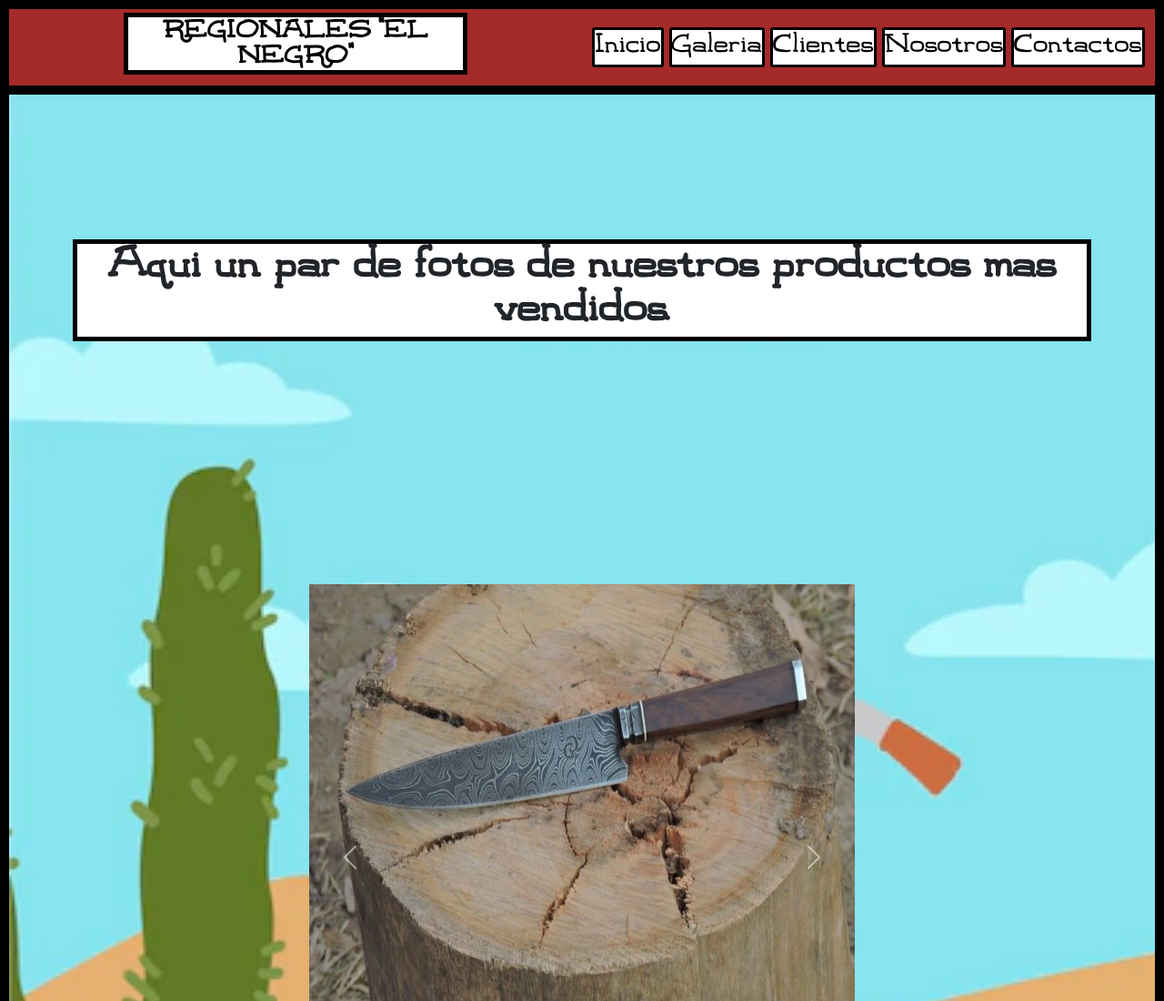
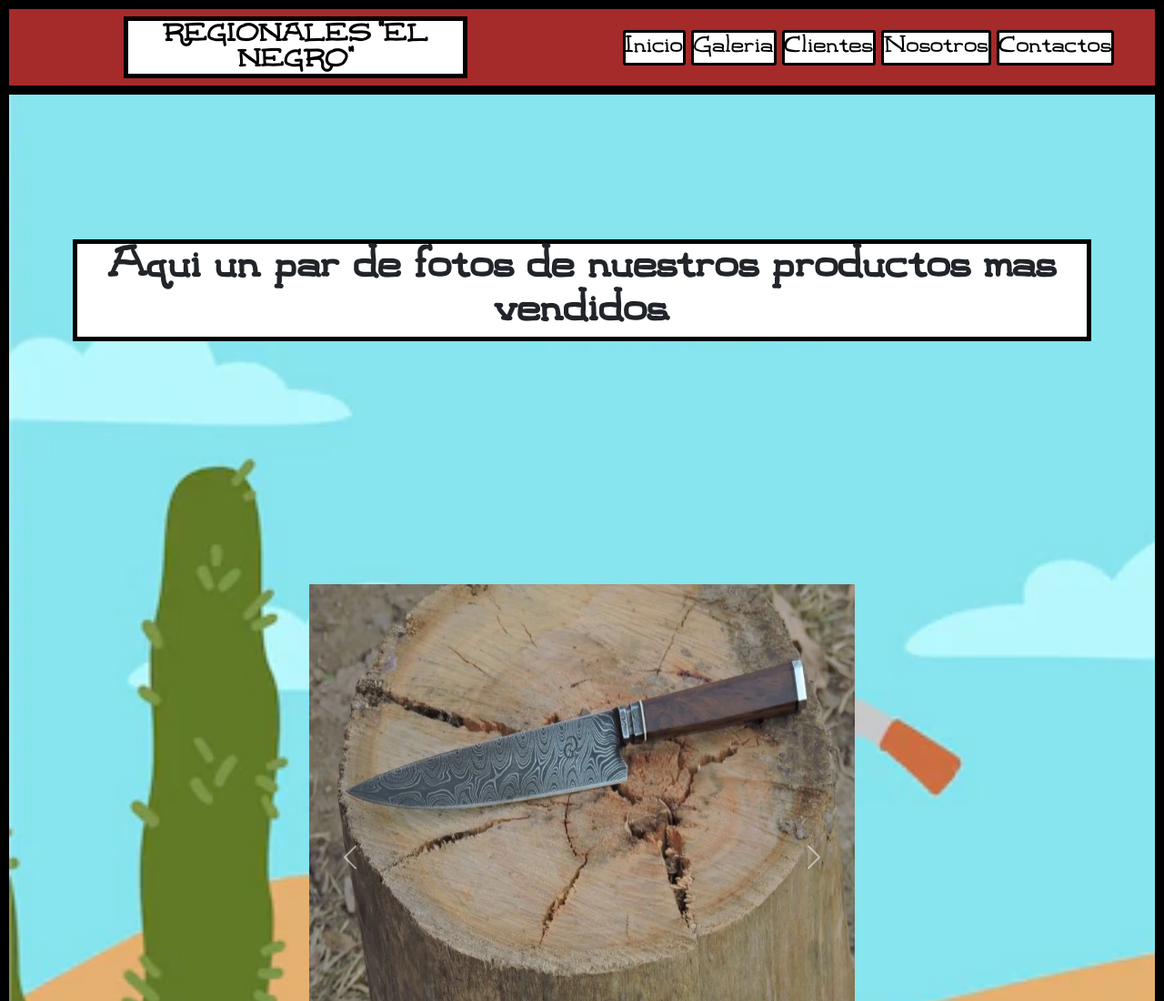
Before and after one commit to GodlessTom/IDEA-MEDRANO, a website: page pages/galeria.html in a window 1280 px wide. Shown: the top 1100 px of the page at 91% size. Drawn offline with nearby package versions, Linux system fonts and the light colour scheme.

Commit message:
se arreglaron tamaños del header para hacerlo full responsive

```diff
--- a/scss/_header.scss
+++ b/scss/_header.scss
@@ -31,8 +31,7 @@ header {
             background-color: white;
             flex-wrap: wrap;
             font-weight: bolder !important;
-
-
+            margin-bottom: 0;
         }
 
         nav{
@@ -55,7 +54,7 @@ header {
                     a{
                         display: block;
                         max-width: 200px !important;
-                        font-size: 25px;
+                        font-size: 22px !important;
                         text-decoration: none;
                         color: black;
 
--- a/scss/_mediaqueries.scss
+++ b/scss/_mediaqueries.scss
@@ -193,6 +193,7 @@ header{
         }
 
         i{
+            margin-top: 14px !important;
             opacity:1 !important;
             height: 48px !important;
             width: 48px !important;
```
Also changed, not shown: css/style.css.
